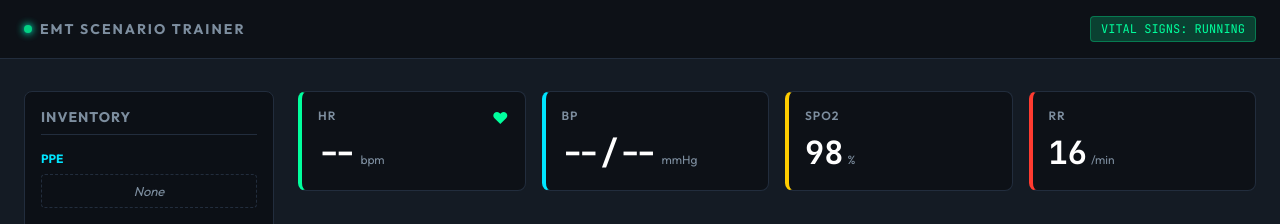
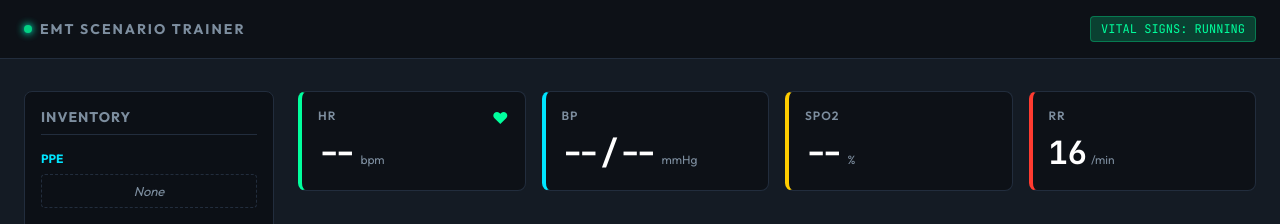
Before and after one commit to mneider12/EMT, a React (Vite) app: page / in a window 1280 px wide. Shown: the top 224 px of the page. Built offline with nearby package versions, Linux system fonts and the light colour scheme.

Commit message:
Add SpO2 measurement

```diff
--- a/src/components/InventoryHUD.tsx
+++ b/src/components/InventoryHUD.tsx
@@ -6,8 +6,8 @@ export function InventoryHUD() {
   const {
     selectedPPE,
     selectedEquipment,
-    activeEquipment,
-    setActiveEquipment,
+    appliedEquipment,
+    setAppliedEquipment,
     bagContents,
     setBagContents
   } = useScenario();
@@ -57,7 +57,7 @@ export function InventoryHUD() {
                         className="inventory-item equipment-item"
                         style={{ borderLeft: '2px solid var(--primary)' }}
                         onClick={() => {
-                          setActiveEquipment(subItem);
+                          setAppliedEquipment([...appliedEquipment, subItem]);
                           setBagContents(bagContents.filter(i => i !== subItem));
                         }}
                       >
@@ -75,13 +75,15 @@ export function InventoryHUD() {
       </div>
       </div>
 
-      {activeEquipment && (
+      {appliedEquipment.length > 0 && (
         <div className="hud-panel">
           <h3 className="inventory-title">Applied</h3>
           <div className="inventory-section">
             <h4 className="inventory-subtitle">On Patient</h4>
             <div className="inventory-list">
-              <div className="inventory-item ppe-item">{activeEquipment}</div>
+              {appliedEquipment.map(equip => (
+                <div key={equip} className="inventory-item ppe-item">{equip}</div>
+              ))}
             </div>
           </div>
         </div>
--- a/src/components/ScenarioScreen.tsx
+++ b/src/components/ScenarioScreen.tsx
@@ -17,8 +17,9 @@ export function ScenarioScreen() {
     markActionCompleted,
     setHeartRateMeasured,
     setImpressionRevealed,
-    activeEquipment,
-    setBloodPressureMeasured
+    appliedEquipment,
+    setBloodPressureMeasured,
+    setSpo2Measured
   } = useScenario();
 
   return (
@@ -182,12 +183,23 @@ export function ScenarioScreen() {
                 >
                   Check Pulse (Heart Rate)
                 </button>
-                {activeEquipment === 'Blood Pressure Cuff' && (
+                {appliedEquipment.includes('Blood Pressure Cuff') && (
                   <button
                     className="option-btn"
                     onClick={() => setAssessmentAction('check_bp')}
                   >
                     Assess Blood Pressure
+                  </button>
+                )}
+                {appliedEquipment.includes('Pulse Oximeter') && (
+                  <button
+                    className="option-btn"
+                    onClick={() => {
+                      setSpo2Measured(true);
+                      alert(`SpO2 reading is error.`);
+                    }}
+                  >
+                    Assess SpO2
                   </button>
                 )}
               </div>
--- a/src/components/VitalsMonitor.tsx
+++ b/src/components/VitalsMonitor.tsx
@@ -2,7 +2,7 @@ import './VitalsMonitor.css';
 import { useScenario } from '../context/ScenarioContext';
 
 export function VitalsMonitor() {
-  const { heartRateMeasured, impressionRevealed, bloodPressureMeasured } = useScenario();
+  const { heartRateMeasured, impressionRevealed, bloodPressureMeasured, spo2Measured } = useScenario();
 
   return (
     <>
@@ -31,8 +31,8 @@ export function VitalsMonitor() {
         <div className="vital-card spo2">
           <span className="vital-label">SpO2</span>
           <div className="vital-value-container">
-            <span className="vital-value">98</span>
-            <span className="vital-unit">%</span>
+            <span className="vital-value">{spo2Measured ? 'Error' : '--'}</span>
+            {!spo2Measured && <span className="vital-unit">%</span>}
           </div>
         </div>
 
--- a/src/context/ScenarioContext.tsx
+++ b/src/context/ScenarioContext.tsx
@@ -14,12 +14,14 @@ interface ScenarioContextType {
   setHeartRateMeasured: (measured: boolean) => void;
   impressionRevealed: boolean;
   setImpressionRevealed: (revealed: boolean) => void;
-  activeEquipment: string | null;
-  setActiveEquipment: (item: string | null) => void;
+  appliedEquipment: string[];
+  setAppliedEquipment: (items: string[]) => void;
   bloodPressureMeasured: boolean;
   setBloodPressureMeasured: (measured: boolean) => void;
   bagContents: string[];
   setBagContents: (contents: string[]) => void;
+  spo2Measured: boolean;
+  setSpo2Measured: (measured: boolean) => void;
 }
 
 const ScenarioContext = createContext<ScenarioContextType | undefined>(undefined);
@@ -31,9 +33,10 @@ export function ScenarioProvider({ children }: { children: ReactNode }) {
   const [completedActions, setCompletedActions] = useState<string[]>([]);
   const [heartRateMeasured, setHeartRateMeasured] = useState<boolean>(false);
   const [impressionRevealed, setImpressionRevealed] = useState<boolean>(false);
-  const [activeEquipment, setActiveEquipment] = useState<string | null>(null);
+  const [appliedEquipment, setAppliedEquipment] = useState<string[]>([]);
   const [bloodPressureMeasured, setBloodPressureMeasured] = useState<boolean>(false);
-  const [bagContents, setBagContents] = useState<string[]>(['Blood Pressure Cuff']);
+  const [bagContents, setBagContents] = useState<string[]>(['Blood Pressure Cuff', 'Pulse Oximeter']);
+  const [spo2Measured, setSpo2Measured] = useState<boolean>(false);
 
   const togglePPE = (item: string) => {
     setSelectedPPE(prev =>
@@ -62,9 +65,10 @@ export function ScenarioProvider({ children }: { children: ReactNode }) {
       completedActions, markActionCompleted,
       heartRateMeasured, setHeartRateMeasured,
       impressionRevealed, setImpressionRevealed,
-      activeEquipment, setActiveEquipment,
+      appliedEquipment, setAppliedEquipment,
       bloodPressureMeasured, setBloodPressureMeasured,
-      bagContents, setBagContents
+      bagContents, setBagContents,
+      spo2Measured, setSpo2Measured
     }}>
       {children}
     </ScenarioContext.Provider>
```
